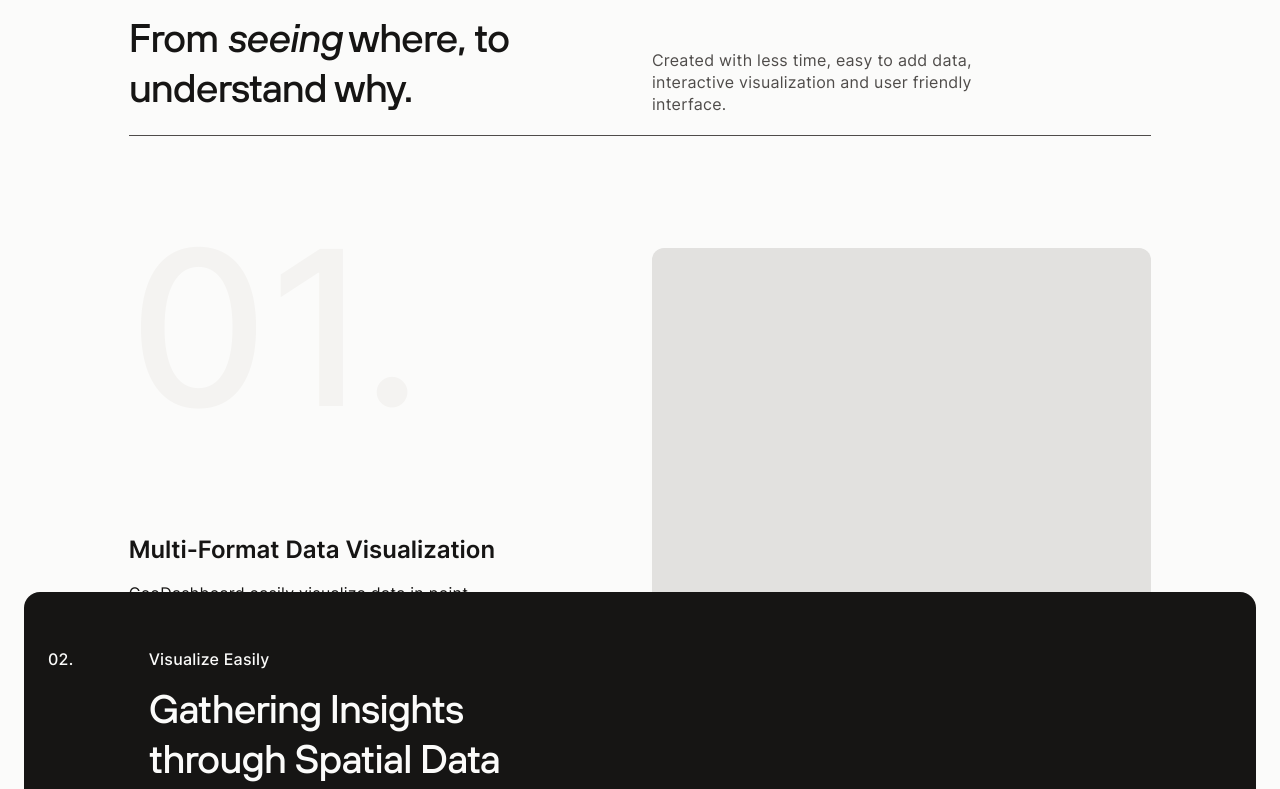
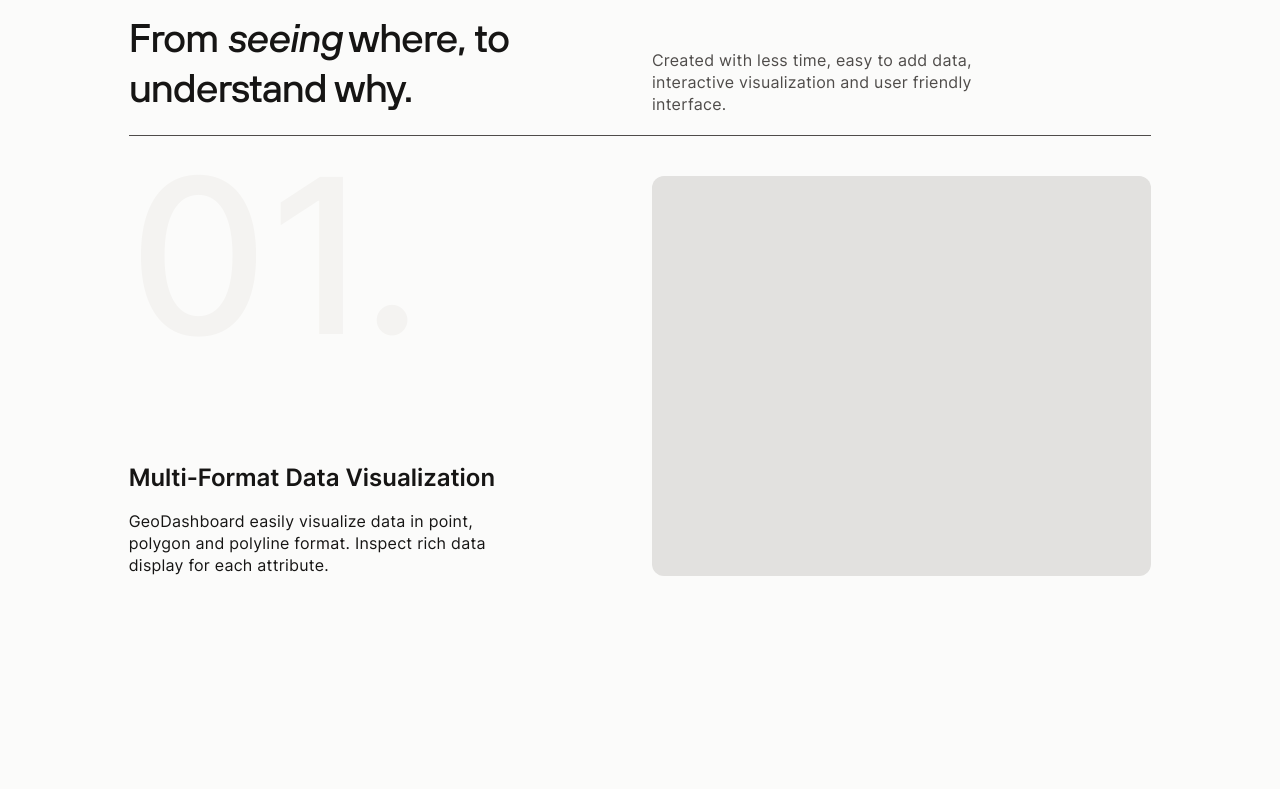
Before and after one commit to FelineJTD/braga-technologies-main-site, a Next.js app: page /geodashboard in a window 1280 px wide. Shown: the part 903-1692 px from the top of the page. Built offline with nearby package versions, Linux system fonts and the light colour scheme.

Commit message:
try changing numbers as window is being scrolled

```diff
--- a/pages/geodashboard.js
+++ b/pages/geodashboard.js
@@ -1,17 +1,26 @@
 import Head from 'next/head'
-import { useEffect } from 'react'
+import { useState, useEffect } from 'react'
 import PartnerLogos from '../components/partner-logos'
 
 export default function Home() {
+  const [num, setNum] = useState('01.');
   useEffect(() => {
     const onScroll = () => {
-      console.log(document.getElementById('scroll-area').scrollTop);
+      const top = window.outerHeight+500;
+      if (window.scrollY < top + 300) {
+        setNum('01.');
+      } else if (window.scrollY > top + 300 && window.scrollY < top + 600) {
+        setNum('02.');
+      } else if (window.scrollY > top + 900) {
+        setNum('03.');
       }
-    document.getElementById('scroll-area').addEventListener('scroll', onScroll);
+    }
+    window.addEventListener('scroll', onScroll);
     return () => {
-      document.getElementById('scroll-area').removeEventListener('scroll', onScroll);
+      window.removeEventListener('scroll', onScroll);
     }
   }, []);
+
 
   return (
     <div>
@@ -33,7 +42,8 @@ export default function Home() {
         <PartnerLogos />
 
         {/* 01 */}
-        <section className='whiteBG pb-0'>
+        <div className='h-[2500px]'>
+          <section id='scroll-area' className='whiteBG sticky top-0'>
             <p className='bold mb-4 z-10'>01.</p>
             <div className='col-span-4 z-10'>
               <p className='mb-4 bold'>Visualize Easily</p>
@@ -41,19 +51,20 @@ export default function Home() {
             </div>
             <p className='text-gray-600 lg:self-end col-start-7 col-span-4 z-10'>Created with less time, easy to add data, interactive visualization and user friendly interface.</p>
             <div className='col-start-2 col-span-10 border-t-[1px] border-gray-600 mt-5 mb-10 z-10' aria-hidden/>
-        </section>
 
             {/* 01 SCROLL AREA */}
-        <section id='scroll-area' className='whiteBG pt-0 -mt-10 flex relative h-[50vh] overflow-scroll'>
-          <div className='flex flex-col justify-between h-[50vh] col-start-2 col-span-4'>
-            <h3 className='font-inter text-[13.5rem] [line-height:10rem] font-medium text-gray-100'>01.</h3>
-            <div className='self-end'>
+            <div className='flex flex-col justify-end min-h-[50vh] h-full col-start-2 col-span-4 relative'>
+              <h3 className='font-inter text-[13.5rem] [line-height:10rem] font-medium text-gray-100 absolute top-0 z-0'>{num}</h3>
+              <div className='self-end relative z-10'>
                 <h5 className='text-2xl mb-4'>Multi-Format Data Visualization</h5>
                 <p>GeoDashboard easily visualize data in point, polygon and polyline format. Inspect rich data display for each attribute.</p>
               </div>
             </div>
-          <div className='col-start-7 col-span-5 row-span-2 bg-gray-200 h-[100vh] w-full rounded-xl' />
+            <div className='col-start-7 col-span-5 row-span-2 bg-gray-200 h-full w-full rounded-xl' />
           </section>
+        </div>
+
+
 
         {/* 02 */}
         <section className='blackBG'>
```
Lines whose indentation alone changed are shown as unchanged.
